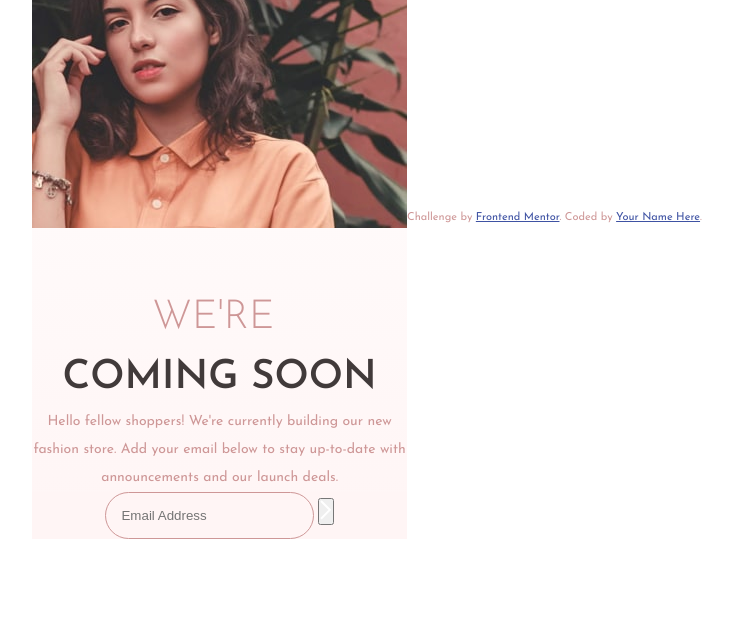
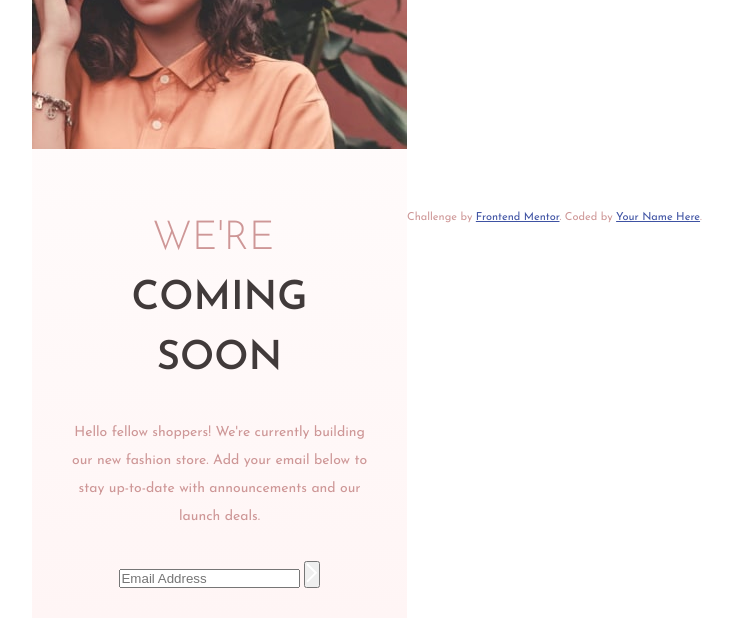
Before and after one commit to laurel-ray/base-apparel-coming-soon-master, a plain HTML site: page index.html in a window 1280 px wide. Shown: the part 163-790 px from the top of the page, without its empty margins (273-1004 px from the left). Drawn offline with Linux system fonts and the light colour scheme.

Commit message:
attempting to use flexbox on the form

```diff
--- a/index.html
+++ b/index.html
@@ -24,14 +24,16 @@
     <h1 class="container_heading"><span>We're&nbsp;</span>coming soon</h1>
        <p class="container_text"> Hello fellow shoppers! We're currently building our new fashion store.
         Add your email below to stay up-to-date with announcements and our launch deals.</p>
-
-      <form action="#" class="container_form">
+    <div class="container_form">
+      <form action="#" class="container_form-section">
         <input type="text" class="container_form-input" placeholder="Email Address" id="email-address" required autocomplete="off">
         <label for="email" class="container_form-label"></label>
-        <button class="btn">
+        <button class="container_form-btn">
           <img src="images/icon-arrow.svg" aria-hidden="true" alt="arrow-icon">
         </button>
       </form>
+    </div>
+
   </main>
   <footer>
     <p class="attribution">
--- a/sass/styles.scss
+++ b/sass/styles.scss
@@ -49,7 +49,7 @@ body {
 
 .container {
     width: 37.5rem;
-
+    padding-bottom: 3rem;
     background-image: linear-gradient(to bottom, $clr-top-bg, $clr-bottom-bg);
     background-size: cover;
     background-repeat: no-repeat;
@@ -77,6 +77,7 @@ body {
         color: $clr-greyish-red;
         text-transform: uppercase;
         line-height: 1.5;
+        padding: 0 4rem;
 
         span {
             color: $clr-desat-red;
@@ -89,20 +90,40 @@ body {
     &_text {
         font-size: 1.4rem;
         line-height: 2;
+        padding: 3rem;
 
     }
 
-    &_form {
+    &_form{
+        display: flex;
+        flex-direction: row;
+        justify-content: center;
+    }
+
+    &-section {
+
+        width: 85%;
+
+
+        border: 1px solid $clr-desat-red;
+        border-radius: 10px;
+
 
 
         &-input {
+            flex-grow: 2;
             background-color: $clr-bottom-bg;
             padding: 1.5rem;
-            border: 1px solid;
-            border-radius: 10rem;
+            border: hidden;
+
             color: $clr-desat-red;
         }
-        background-color: $clr-bottom-bg;
+
+        &-btn {
+
+            border-radius: 10rem;
+        }
+
     }
 
 
```
Also changed, not shown: css/styles.css, 1 other file.
